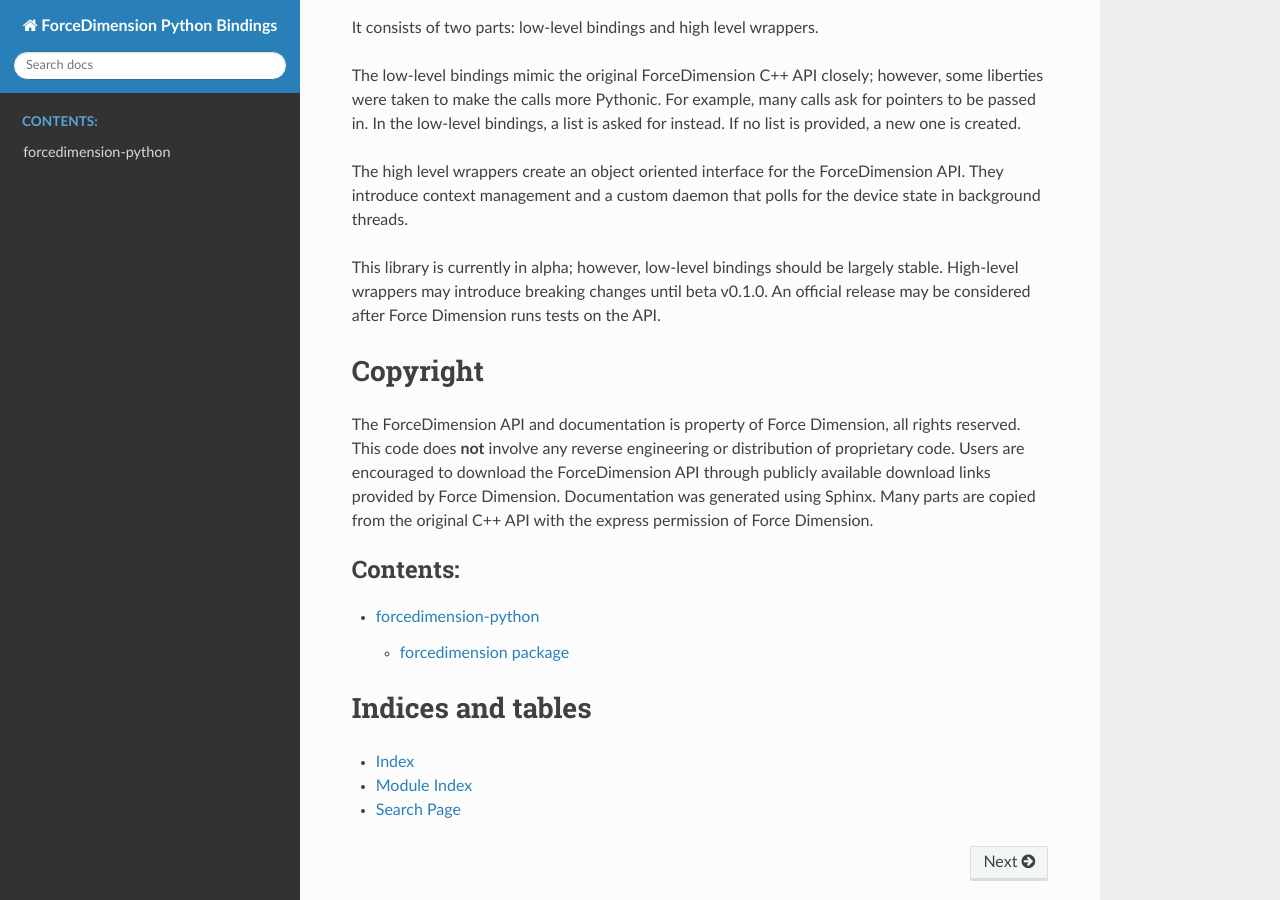
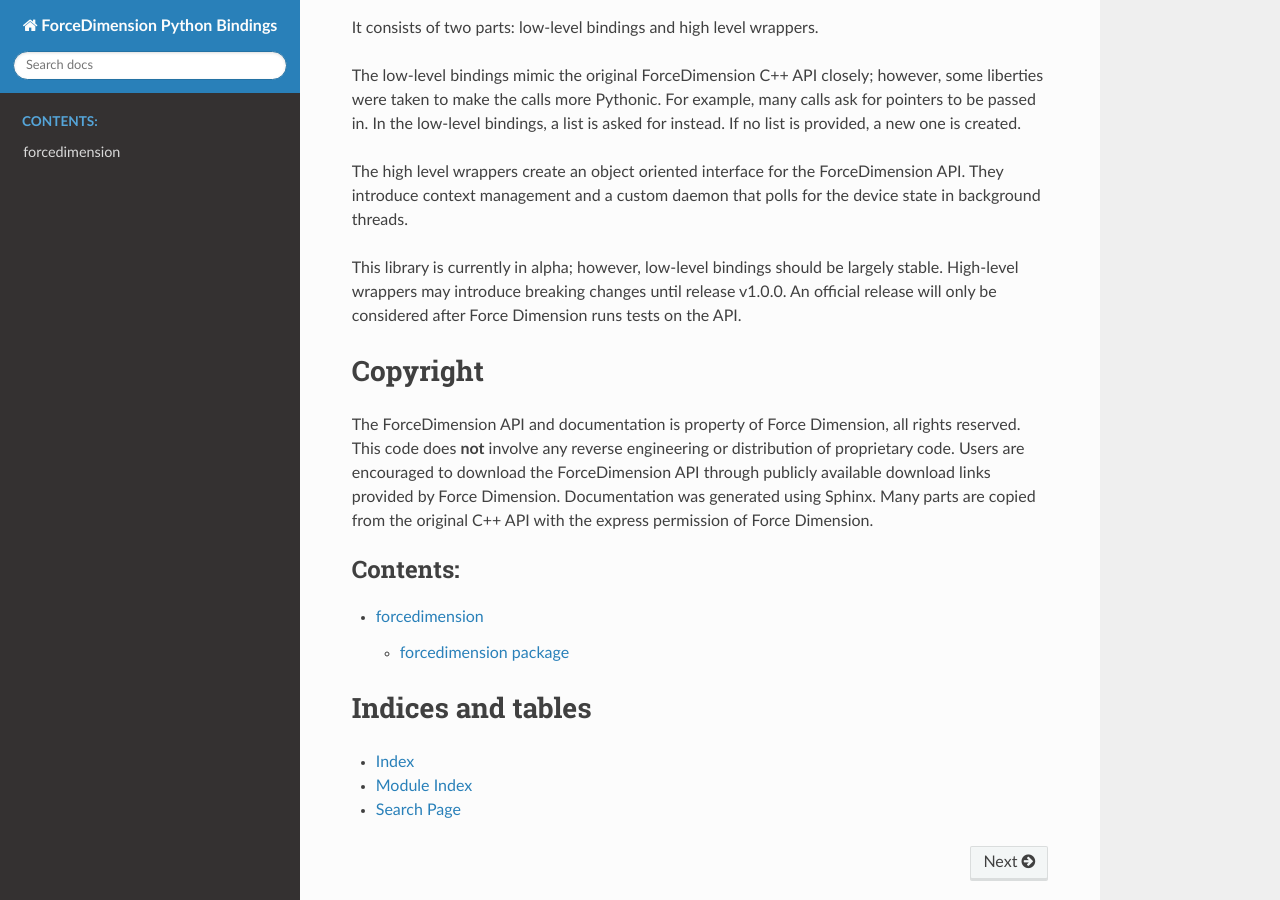
Before and after one commit to EmDash00/forcedimension-python-docs, a Sphinx documentation site: the page built from docs/source/index.rst, in a window 1280 px wide and 900 px high, scrolled down 397 px. Built offline with Sphinx 7.4.7 and the Read the Docs theme 2.0.0, drawn with Linux system fonts in a browser that asks for light colours.

Commit message:
update for version 0.1.6

```diff
--- a/docs/source/conf.py
+++ b/docs/source/conf.py
@@ -33,7 +33,7 @@ author = 'Ember "Emmy" Chow'
 # The short X.Y version
 version = ''
 # The full version, including alpha/beta/rc tags
-release = '0.1.5'
+release = '0.1.6'
 
 
 # -- General configuration ---------------------------------------------------
--- a/docs/source/index.rst
+++ b/docs/source/index.rst
@@ -28,7 +28,7 @@ introduce context management and a custom daemon that polls for the device state
 threads.
 
 This library is currently in alpha; however, low-level bindings should be largely stable.
-High-level wrappers may introduce breaking changes until beta v0.1.0. An official release may
+High-level wrappers may introduce breaking changes until release v1.0.0. An official release will only
 be considered after Force Dimension runs tests on the API.
 
 
--- a/docs/source/modules.rst
+++ b/docs/source/modules.rst
@@ -1,5 +1,5 @@
-forcedimension-python
-=====================
+forcedimension
+==============
 
 .. toctree::
    :maxdepth: 4
```
Also changed, not shown: docs/source/forcedimension.rst (+9 -1 lines), 2 other files.
